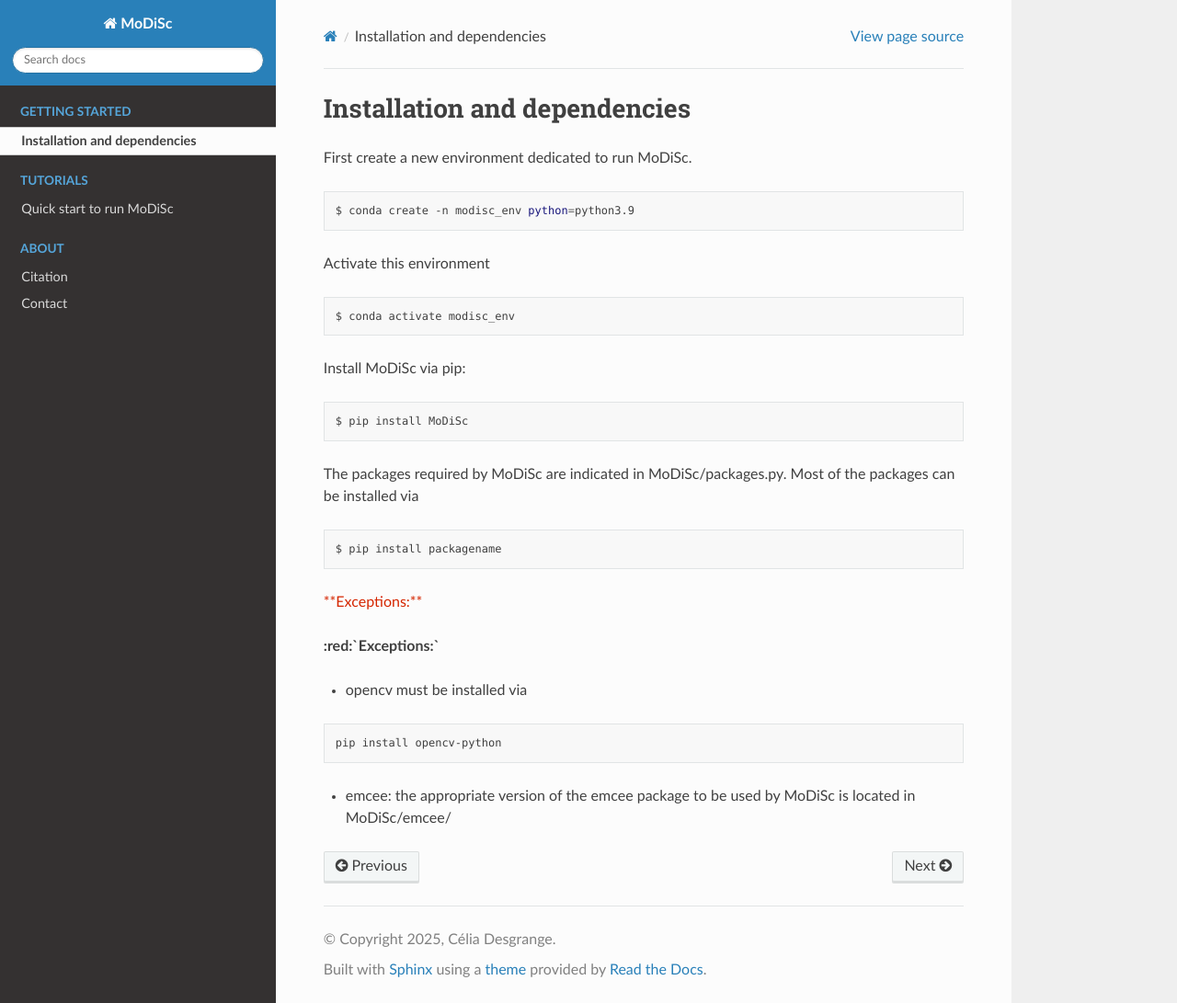
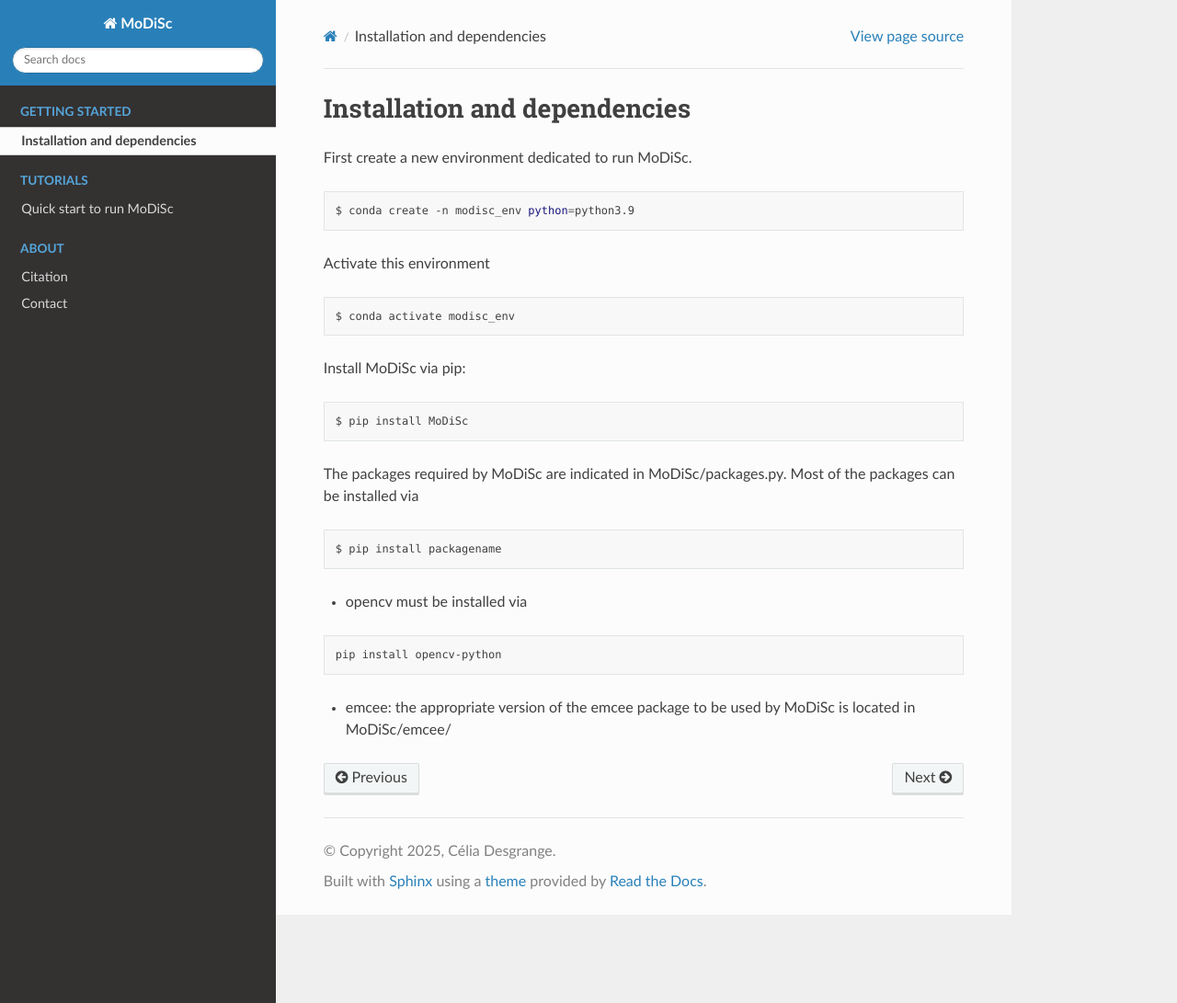
Before and after one commit to cdesgrange/MoDiSc, a Sphinx documentation site: the page built from docs/Installation-and-dependencies.rst, in a window 1280 px wide and 1091 px high. Shown: the whole window at 92% size. Built offline with Sphinx 7.4.7 and the Read the Docs theme 3.1.0, drawn with Linux system fonts in a browser that asks for light colours.

Commit message:
removed red

```diff
--- a/docs/Installation-and-dependencies.rst
+++ b/docs/Installation-and-dependencies.rst
@@ -28,10 +28,6 @@
 
   $ pip install packagename
 
-:red:`**Exceptions:**`
-
-**:red:`Exceptions:`**
-
 
 - opencv must be installed via
 
```
